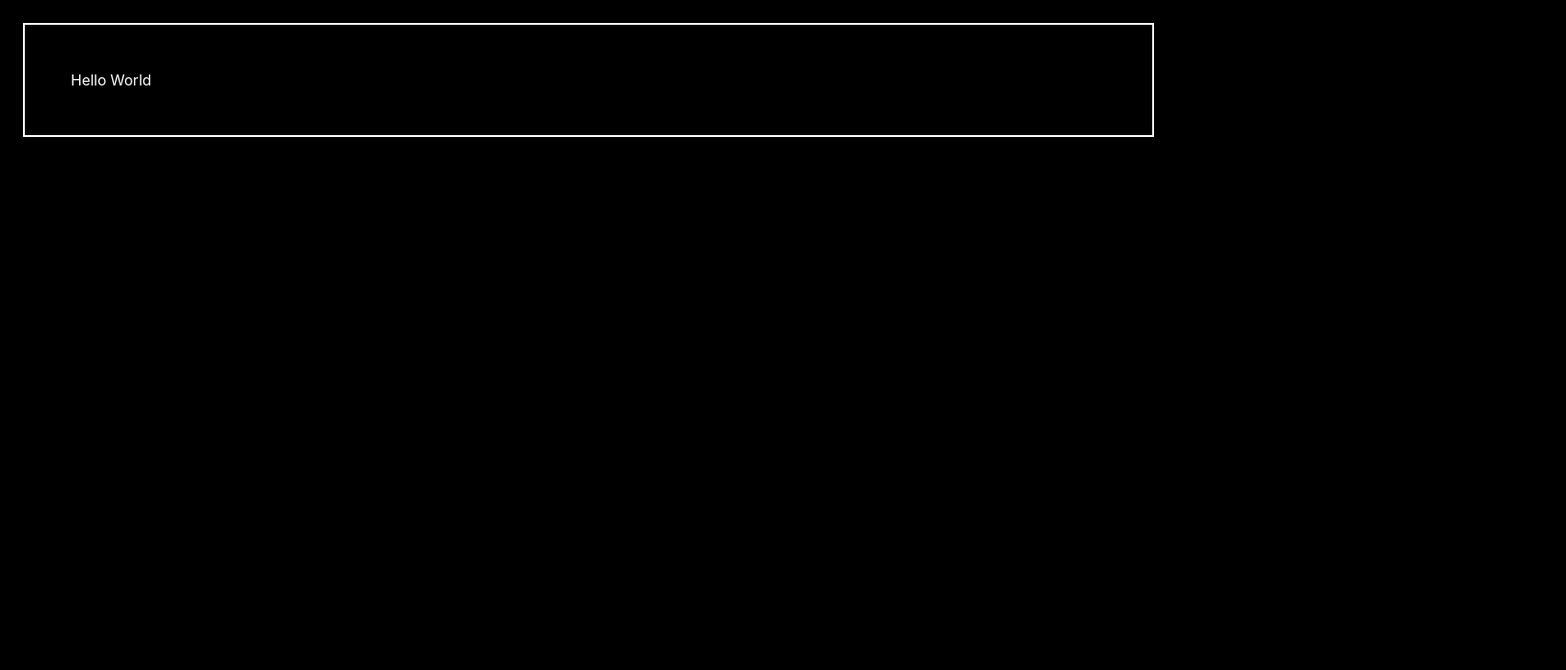
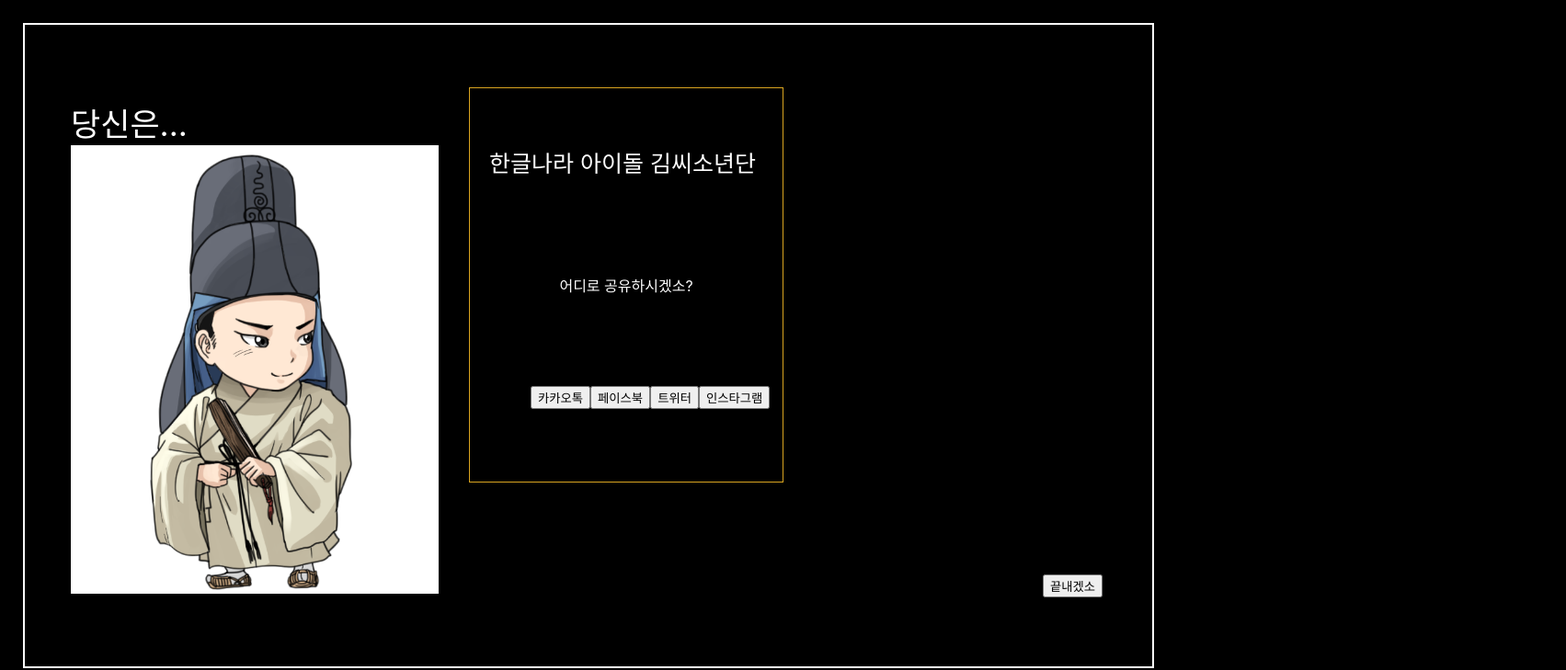
Before and after one commit to hangeul-project/hangeul-react-web, a React (Create React App) app: page / in a window 1280 px wide. Shown: the top 729 px of the page at 92% size, 1703 px wide, since content can reach past the window. Built offline with nearby package versions, Linux system fonts and the light colour scheme.

Commit message:
Revise Page4s

```diff
--- a/src/component/Page4/Page/Page4_css/page4s.css
+++ b/src/component/Page4/Page/Page4_css/page4s.css
@@ -10,3 +10,50 @@ body {
   width: auto;
   height: auto;
 }
+
+.youris {
+  font-size: 35px;
+  margin-top: 30px;
+}
+
+.name {
+  font-size: 25px;
+  width: 400px;
+  text-align: center;
+}
+.content {
+  height: auto;
+  display: inline flex;
+  position: relative;
+}
+
+.btn {
+  width: auto;
+  float: right;
+  position: relative;
+  bottom: 50px;
+  right: 4px;
+}
+
+.where {
+  display: flex;
+  align-items: center;
+  justify-content: center;
+  border: solid 1px goldenrod;
+  padding: 10px;
+  margin: 10px;
+  margin-right: 0px;
+  height: 51vh;
+  width: 40vh;
+  position: absolute;
+  left: 500px;
+  bottom: 265px;
+}
+
+.btn__social {
+  display: flex;
+  position: relative;
+  left: 500px;
+  bottom: 230px;
+  border-radius: 5px;
+}
--- a/src/component/Page4/component/page4s.jsx
+++ b/src/component/Page4/component/page4s.jsx
@@ -1,11 +1,36 @@
 import React from "react";
 import "../Page/Page4_css/page4s.css";
+import charA from "./img.png";
 
 function page4s() {
   return (
     <>
       <div className="container">
-        <div>Hello World</div>
+        <div className="youris">당신은...</div>
+        <div className="content__left">
+          <div className="content">
+            <img
+              className="char"
+              src={charA}
+              width="400"
+              height="auto"
+              alt="캐릭터"
+            />
+            <div className="name">한글나라 아이돌 김씨소년단</div>
+          </div>
+          <div className="content__right">
+            <div className="where">어디로 공유하시겠소?</div>
+            <div className="btn__social">
+              <button type="button__kakao">카카오톡</button>
+              <button type="button__facebook">페이스북</button>
+              <button type="button__twitter">트위터</button>
+              <button type="button_insta">인스타그램</button>
+            </div>
+            <div className="btn">
+              <button type="button">끝내겠소</button>
+            </div>
+          </div>
+        </div>
       </div>
     </>
   );
```
Also changed, not shown: 1 other file (tests, documents, lock files or other folders).
